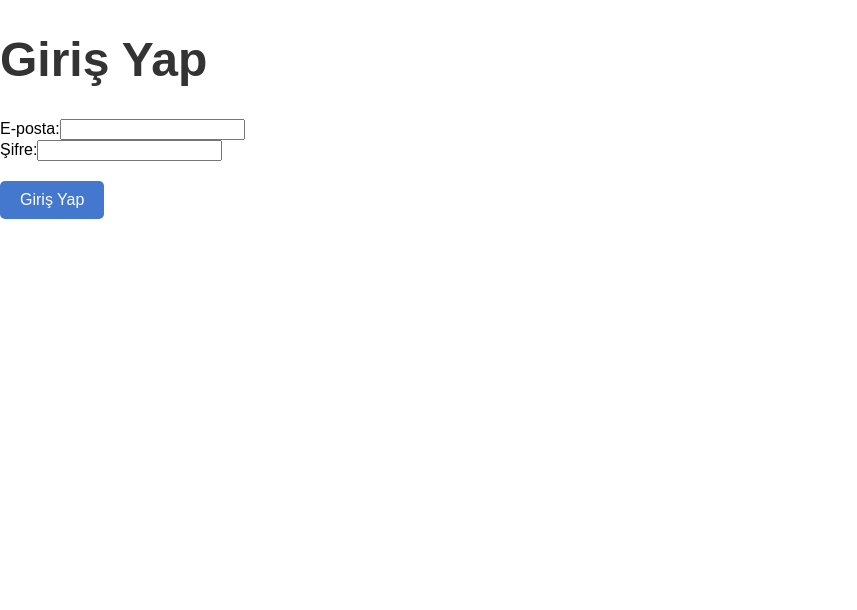
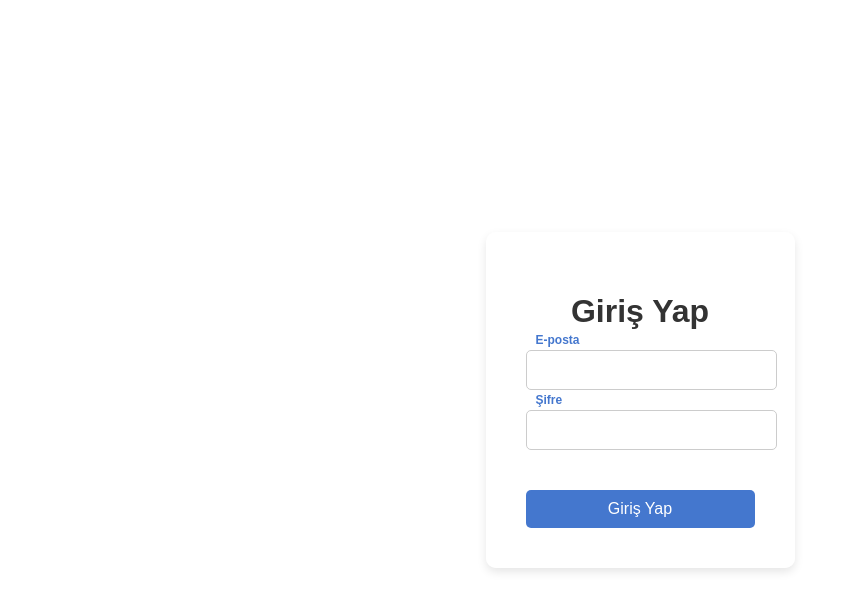
Before and after one commit to m4tris/matris-ai, a React (Create React App) app: page /login in a window 1280 px wide. Shown: the top 610 px of the page, without its empty margins (0-857 px from the left). Built offline with nearby package versions, Linux system fonts and the light colour scheme.

Commit message:
third commit : login scrren and edits

```diff
--- a/src/App.css
+++ b/src/App.css
@@ -104,7 +104,6 @@ button:hover {
 }
 
 
-
 .home-container {
   display: flex;
   flex-direction: column;
@@ -156,3 +155,83 @@ button {
 .login-button:hover {
   background-color: #007bb5;
 }
+
+
+.login-container {
+  display: flex;
+  justify-content: center;
+  align-items: center;
+  height: 100vh;
+
+}
+
+.login-form {
+  background-color: rgba(255, 255, 255, 0.9);
+  padding: 40px;
+  border-radius: 10px;
+  box-shadow: 0 4px 10px rgba(0, 0, 0, 0.1);
+  text-align: center;
+}
+
+h1 {
+  margin-bottom: 20px;
+  font-size: 32px;
+  color: #333;
+}
+
+.input-group {
+  position: relative;
+  margin-bottom: 20px;
+  text-align: left;
+}
+
+label {
+  position: absolute;
+  left: 10px;
+  top: 50%;
+  transform: translateY(-50%);
+  color: #888;
+  font-size: 16px;
+  transition: all 0.3s ease;
+  pointer-events: none;
+}
+
+input {
+  width: 100%;
+  padding: 10px;
+  font-size: 16px;
+  border: 1px solid #ccc;
+  border-radius: 5px;
+  outline: none;
+  transition: border-color 0.3s ease;
+}
+
+input:focus {
+  border-color: #4477CE;
+}
+
+input:focus + label,
+input:not(:placeholder-shown) + label,
+input.filled + label {
+  top: -10px;
+  left: 10px;
+  font-size: 12px;
+  color: #4477CE;
+  font-weight: bold;
+}
+
+button {
+  width: 100%;
+  padding: 10px;
+  font-size: 16px;
+  background-color: #4477CE;
+  color: white;
+  border: none;
+  border-radius: 5px;
+  cursor: pointer;
+  transition: background-color 0.3s ease;
+}
+
+button:hover {
+  background-color: #355fa3;
+}
--- a/src/components/Login.js
+++ b/src/components/Login.js
@@ -1,4 +1,5 @@
 import React, { useState } from 'react';
+import './Login.css';
 
 const Login = () => {
   const [email, setEmail] = useState('');
@@ -11,31 +12,31 @@ const Login = () => {
   };
 
   return (
-    <div>
+    <div className='login-container'>
+      <div className='login-form'>
         <h1>Giriş Yap</h1>
         <form onSubmit={handleLogin}>
-        <label>
-          E-posta:
+          <div className='input-group'>
             <input
               type="email"
               value={email}
               onChange={(e) => setEmail(e.target.value)}
               required
             />
-        </label>
-        <br />
-        <label>
-          Şifre:
+            <label className={email ? 'filled' : ''}>E-posta</label>
+          </div>
+          <div className='input-group'>
             <input
               type="password"
               value={password}
               onChange={(e) => setPassword(e.target.value)}
               required
             />
-        </label>
-        <br />
+            <label className={password ? 'filled' : ''}>Şifre</label>
+          </div>
           <button type="submit">Giriş Yap</button>
         </form>
+      </div>
     </div>
   );
 };
```
Also changed, not shown: src/components/Login.css (added). Lines whose indentation alone changed are shown as unchanged.
